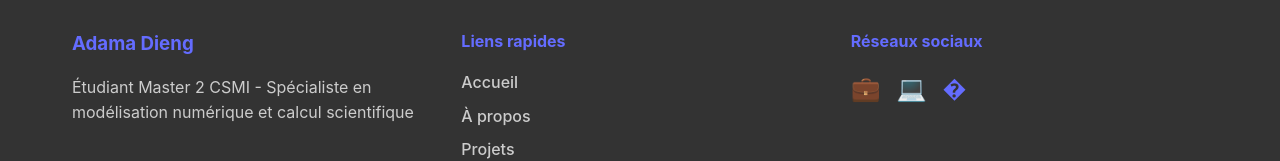
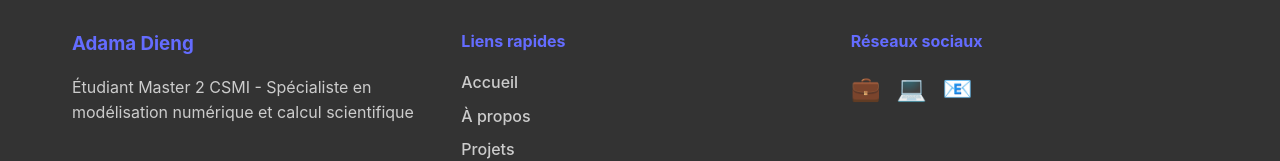
Before and after one commit to DiengAda/mon-portfolio, a React (Vite) app: page / in a window 1280 px wide. Shown: the part 8480-8641 px from the top of the page. Built offline with nearby package versions, Linux system fonts and the light colour scheme.

Commit message:
Correction de l'icône d'email dans le pied de page

```diff
--- a/src/components/Footer.jsx
+++ b/src/components/Footer.jsx
@@ -23,7 +23,7 @@ function Footer() {
             <div className="social-links">
               <a href="https://linkedin.com/in/Dieng-Adama" aria-label="LinkedIn">💼</a>
               <a href="https://github.com/DiengAda" aria-label="GitHub">💻</a>
-              <a href="mailto:adamadieng1957@gmail.com" aria-label="Email">�</a>
+              <a href="mailto:adamadieng1957@gmail.com" aria-label="Email">📧</a>
             </div>
           </div>
         </div>
```
